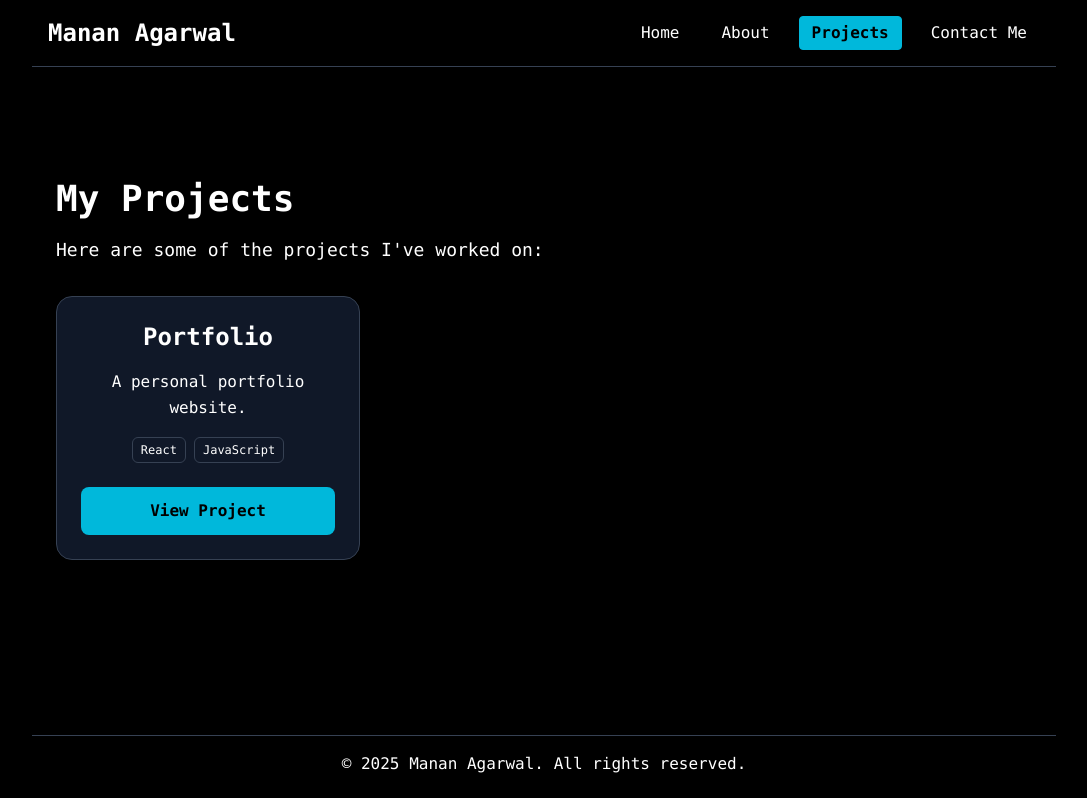
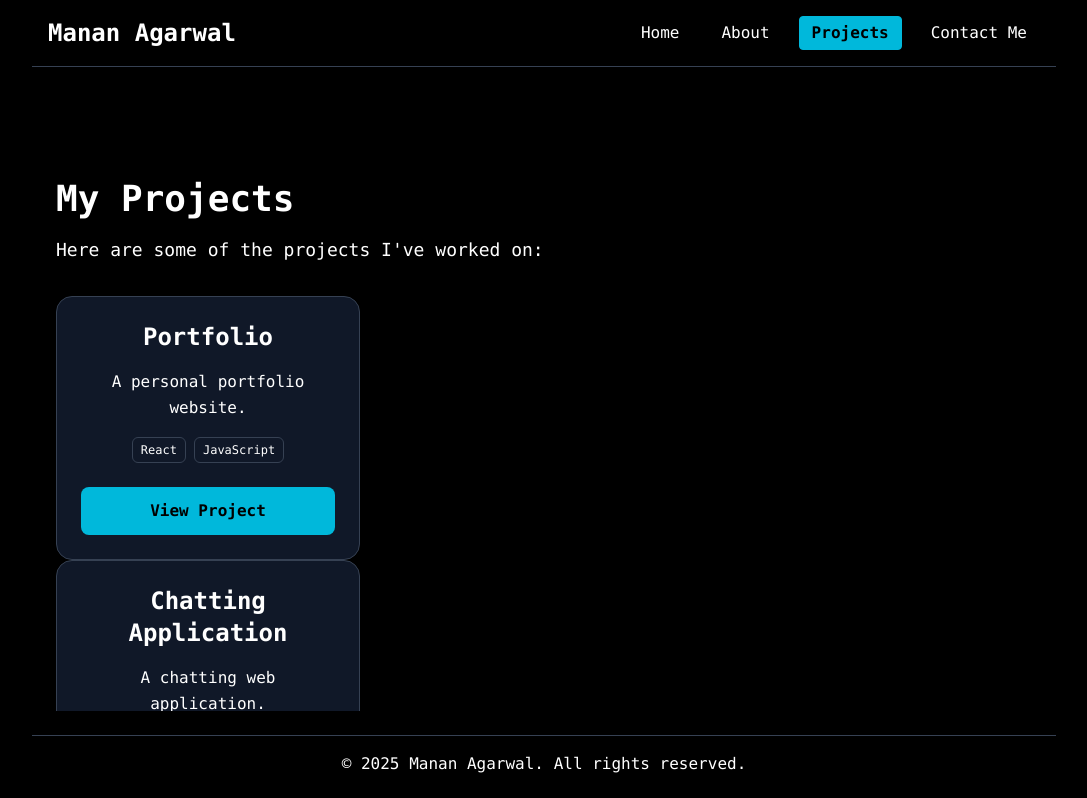
Before and after one commit to mananagarwal417/portfolio-web, a React (Vite) app in the folder frontend/: page /projects in a window 1280 px wide. Shown: the top 798 px of the page, without its empty margins (96-1183 px from the left). Built offline with nearby package versions, Linux system fonts and the light colour scheme.

Commit message:
Add new project

```diff
--- a/frontend/src/pages/Project.jsx
+++ b/frontend/src/pages/Project.jsx
@@ -45,8 +45,14 @@ function Project() {
               tech={['React', 'JavaScript']}
               link="https://example.com/project1"
             />
-          </motion.div>
 
+           <ProjectCard
+              title="Chatting Application"
+              description="A chatting web application."
+              tech={['React', 'JavaScript', 'Socket.io', 'MongoDB']}
+              link="https://chatting-app-w172.vercel.app/"
+            />
+           </motion.div>
 
 
 
```
